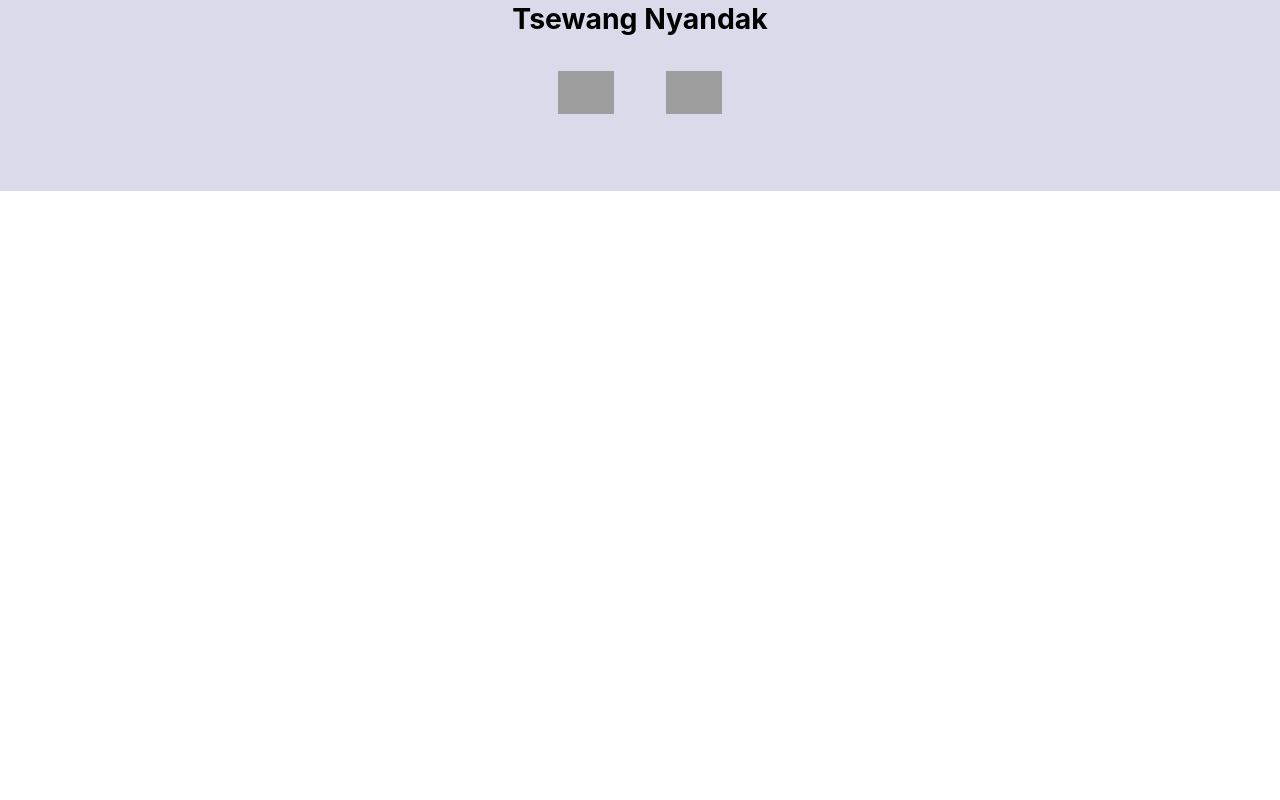
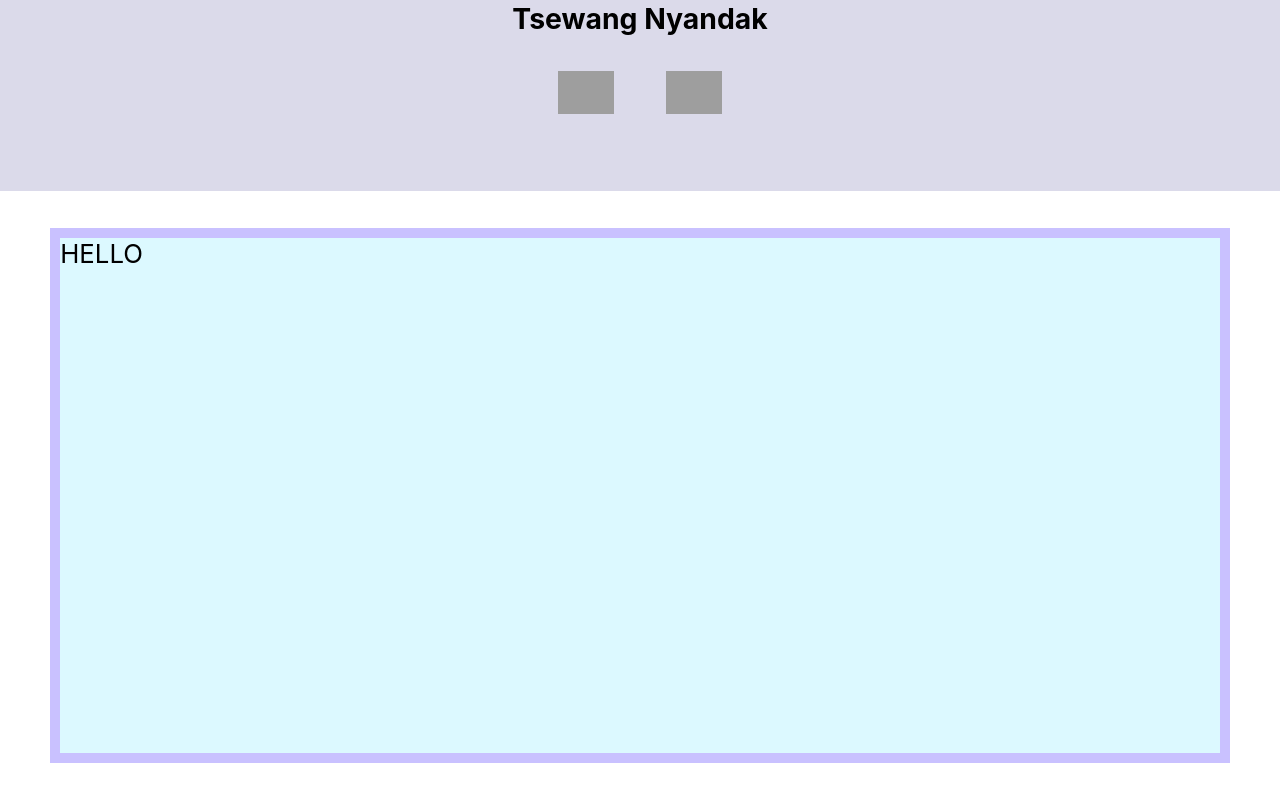
Before and after one commit to TsewangDSherpa/Elev8Folio, a React (Create React App) app: page / in a window 1280 px wide. Shown: the part 277-1077 px from the top of the page. Before the commit the page ends 800 px from the top, so only its background shows below. Built offline with nearby package versions, Linux system fonts and the light colour scheme; grey boxes are pictures that could not be loaded.

Commit message:
Added Sume

```diff
--- a/src/App.css
+++ b/src/App.css
@@ -28,7 +28,7 @@
 
 /* Start Profile Image CSS */
 
-.Profile{
+.Profile {
   display: flex;
   flex-direction: column;
   align-items: center;
@@ -45,7 +45,8 @@
 
 /* End Profile Image CSS */
 
-.Header{
+/* Start Header CSS */
+.Header {
   padding: 3em;
   display: flex;
   flex-direction: column;
@@ -54,9 +55,36 @@
 
 }
 
-.Icons{
+.Icons {
   display: flex;
   flex-direction: row;
 
-  gap:2em;
+  gap: 2em;
 }
+
+/* End Header CSS */
+
+/* Start Sume CSS */
+.Body {
+  display: flex;
+  align-items: center;
+  justify-content: center;
+  height: fit-content;
+  padding: 2em;
+
+
+}
+
+.Sume {
+  display: block;
+
+
+  width: 45em;
+  height: 20em;
+  background-color: rgba(159, 237, 255, 0.366);
+  outline: 10px solid rgba(122, 101, 255, 0.402);
+
+}
+
+
+/* End Sume CSS */
--- a/src/App.js
+++ b/src/App.js
@@ -1,8 +1,18 @@
 import "./App.css";
 import Header from "./Components/Header";
+import Sume from "./Components/Sume";
 
 function App() {
-  return <Header />;
+  return (
+    <>
+      <Header />
+
+      <div className="Body">
+        {" "}
+        <Sume />
+      </div>
+    </>
+  );
 }
 
 export default App;
--- /dev/null
+++ b/src/Components/Sume.js
@@ -0,0 +1,5 @@
+function Sume() {
+  return <div className="Sume">HELLO</div>;
+}
+
+export default Sume;
```
Also changed, not shown: 1 other file (tests, documents, lock files or other folders).
